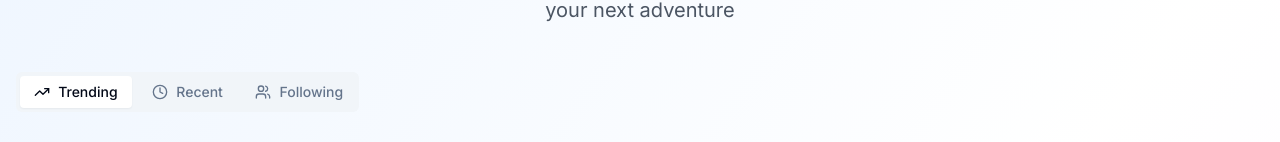
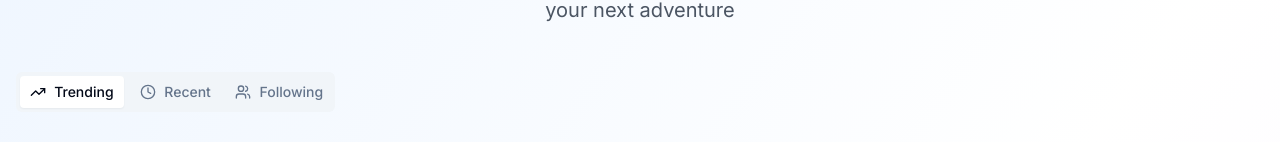
Before and after one commit to Prime4045/Trip_Planner, a React (Vite) app in the folder frontend/: page /community in a window 1280 px wide. Shown: the part 185-327 px from the top of the page. Built offline with nearby package versions, Linux system fonts and the light colour scheme; no server answers.

Commit message:
Updated geminiService.js

```diff
--- a/frontend/src/components/ui/tabs.jsx
+++ b/frontend/src/components/ui/tabs.jsx
@@ -8,7 +8,7 @@
   <TabsPrimitive.List
     ref={ref}
     className={cn(
-      "inline-flex h-10 items-center justify-center rounded-md bg-muted p-1 text-muted-foreground",
+      "inline-flex h-10 items-center justify-start rounded-md bg-muted p-1 text-muted-foreground overflow-x-auto",
       className
     )}
     {...props}
@@ -20,7 +20,7 @@
   <TabsPrimitive.Trigger
     ref={ref}
     className={cn(
-      "inline-flex items-center justify-center whitespace-nowrap rounded-sm px-3 py-1.5 text-sm font-medium ring-offset-background transition-all focus-visible:outline-none focus-visible:ring-2 focus-visible:ring-ring focus-visible:ring-offset-2 disabled:pointer-events-none disabled:opacity-50 data-[state=active]:bg-background data-[state=active]:text-foreground data-[state=active]:shadow-sm",
+      "inline-flex items-center justify-center whitespace-nowrap rounded-sm px-2 py-1.5 text-sm font-medium ring-offset-background transition-all focus-visible:outline-none focus-visible:ring-2 focus-visible:ring-ring focus-visible:ring-offset-2 disabled:pointer-events-none disabled:opacity-50 data-[state=active]:bg-background data-[state=active]:text-foreground data-[state=active]:shadow-sm min-w-0 flex-shrink-0",
       className
     )}
     {...props}
```
Also changed, not shown: 1 other file (tests, documents, lock files or other folders).
